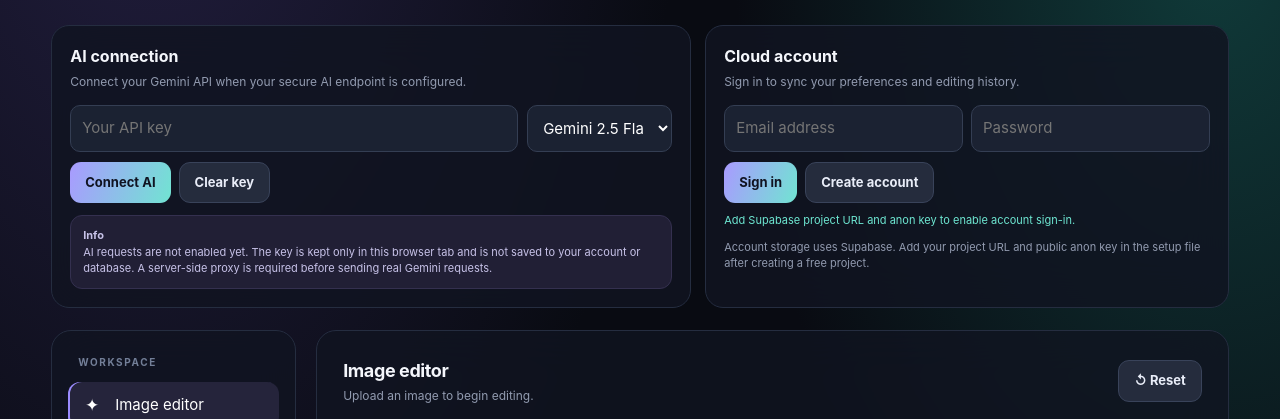
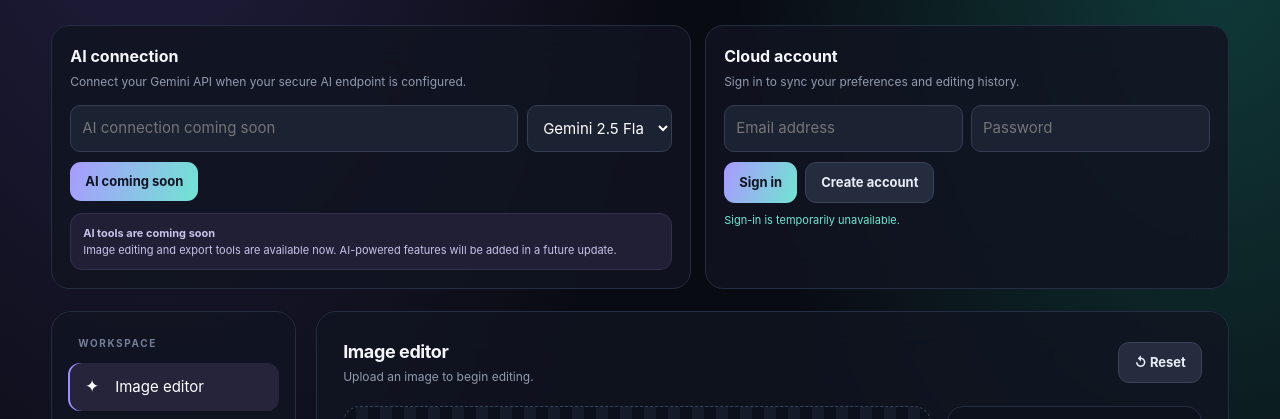
Before and after one commit to vishalkumarsingh-git/Image-tools, a plain HTML site: page index.html in a window 1280 px wide. Shown: the part 320-739 px from the top of the page. Drawn offline with nearby package versions, Linux system fonts and the light colour scheme.

Commit message:
Remove developer setup details from public interface

```diff
--- a/index.html
+++ b/index.html
@@ -51,18 +51,18 @@ footer{display:flex;justify-content:space-between;gap:15px;margin-top:26px;color
  <div class="feature-card">
   <h2>AI connection</h2><p class="sub">Connect your Gemini API when your secure AI endpoint is configured.</p>
   <div class="api-row">
-   <input id="aiApiKey" type="password" autocomplete="off" placeholder="Your API key" aria-label="Your AI API key">
+   <input id="aiApiKey" type="password" autocomplete="off" placeholder="AI connection coming soon" aria-label="AI connection status" disabled>
    <select id="aiModel" aria-label="AI model"><option value="gemini-2.5-flash">Gemini 2.5 Flash</option><option value="gemini-2.5-pro">Gemini 2.5 Pro</option><option value="gemini-2.0-flash">Gemini 2.0 Flash</option></select>
   </div>
-  <div class="account-actions"><button class="primary" id="connectAiBtn">Connect AI</button><button class="secondary" id="clearAiBtn">Clear key</button></div>
-  <div class="info-box"><strong>Info</strong><br>AI requests are not enabled yet. The key is kept only in this browser tab and is not saved to your account or database. A server-side proxy is required before sending real Gemini requests.</div>
+  <div class="account-actions"><button class="primary" id="connectAiBtn" disabled>AI coming soon</button></div>
+  <div class="info-box"><strong>AI tools are coming soon</strong><br>Image editing and export tools are available now. AI-powered features will be added in a future update.</div>
  </div>
  <div class="feature-card">
   <h2>Cloud account</h2><p class="sub">Sign in to sync your preferences and editing history.</p>
   <div class="auth-fields"><input id="accountEmail" type="email" placeholder="Email address" autocomplete="email"><input id="accountPassword" type="password" placeholder="Password" autocomplete="current-password"></div>
   <div class="account-actions"><button class="primary" id="signInBtn">Sign in</button><button class="secondary" id="signUpBtn">Create account</button><button class="secondary" id="signOutBtn" hidden>Sign out</button></div>
-  <div class="auth-status" id="authStatus" role="status" aria-live="polite">Cloud sync is not configured yet.</div>
-  <p class="meta-note">Account storage uses Supabase. Add your project URL and public anon key in the setup file after creating a free project.</p>
+  <div class="auth-status" id="authStatus" role="status" aria-live="polite">Sign-in is temporarily unavailable.</div>
+
  </div>
 </section>
 <div class="layout">
@@ -181,12 +181,11 @@ function getMeta(){return Object.fromEntries(metaIds.map(id=>[id,document.getEle
 document.getElementById('clearMetaBtn').onclick=()=>{metaIds.forEach(id=>document.getElementById(id).value='');presetSelect.value=''};
 document.getElementById('readMetaBtn').onclick=async()=>{if(!sourceImage){notify('Upload a JPEG image first.');return}try{if(!window.piexif){notify('Metadata library did not load.');return}const data=await new Promise((resolve,reject)=>{const r=new FileReader();r.onload=()=>resolve(r.result);r.onerror=reject;r.readAsDataURL(currentImageFile)});const ex=piexif.load(data),z=ex['0th']||{},e=ex.Exif||{};document.getElementById('metaMake').value=z[piexif.ImageIFD.Make]||'';document.getElementById('metaModel').value=z[piexif.ImageIFD.Model]||'';document.getElementById('metaLens').value=e[piexif.ExifIFD.LensModel]||'';document.getElementById('metaArtist').value=z[piexif.ImageIFD.Artist]||'';document.getElementById('metaCopyright').value=z[piexif.ImageIFD.Copyright]||'';document.getElementById('metaDescription').value=z[piexif.ImageIFD.ImageDescription]||'';const dt=e[piexif.ExifIFD.DateTimeOriginal]||'';if(dt)document.getElementById('metaDate').value=dt.replace(/^([0-9]{4}):([0-9]{2}):([0-9]{2}) /,'$1-$2-$3T').slice(0,16);notify('JPEG metadata loaded.')}catch(err){notify('Could not read metadata. Use a JPEG with EXIF data.')}};
 document.getElementById('exportMetaBtn').onclick=()=>{if(!sourceImage){notify('Upload an image first.');return}if(!window.piexif){notify('Metadata library did not load.');return}try{const data=dataUrlFromCanvas(),ex=piexif.load(data),z=ex['0th']||{},e=ex.Exif||{},m=getMeta();const put=(obj,key,val)=>{if(val)obj[key]=val;else delete obj[key]};put(z,piexif.ImageIFD.Make,m.metaMake);put(z,piexif.ImageIFD.Model,m.metaModel);put(z,piexif.ImageIFD.Artist,m.metaArtist);put(z,piexif.ImageIFD.Copyright,m.metaCopyright);put(z,piexif.ImageIFD.ImageDescription,m.metaDescription);put(z,piexif.ImageIFD.Software,'Programming Blitz. Image Studio');put(e,piexif.ExifIFD.LensModel,m.metaLens);put(e,piexif.ExifIFD.DateTimeOriginal,dateExif(m.metaDate));put(e,piexif.ExifIFD.DateTimeDigitized,dateExif(m.metaDate));ex['0th']=z;ex.Exif=e;const out=piexif.insert(piexif.dump(ex),data),a=document.createElement('a');a.href=out;a.download=sourceName+'-metadata.jpg';a.click();notify('JPEG exported with edited metadata.');saveEditRecord('metadata-export')}catch(err){console.error(err);notify('Metadata export failed. Try a smaller JPEG image.')}};
-function initCloud(){if(!window.supabase||SUPABASE_URL.startsWith('YOUR_')||SUPABASE_ANON_KEY.startsWith('YOUR_')){document.getElementById('authStatus').textContent='Add Supabase project URL and anon key to enable account sign-in.';return}cloudClient=window.supabase.createClient(SUPABASE_URL,SUPABASE_ANON_KEY);cloudClient.auth.getSession().then(({data})=>setCloudUser(data.session?.user||null));cloudClient.auth.onAuthStateChange((_event,session)=>setCloudUser(session?.user||null))}
+function initCloud(){if(!window.supabase||SUPABASE_URL.startsWith('YOUR_')||SUPABASE_ANON_KEY.startsWith('YOUR_')){document.getElementById('authStatus').textContent='Sign-in is temporarily unavailable.';return}cloudClient=window.supabase.createClient(SUPABASE_URL,SUPABASE_ANON_KEY);cloudClient.auth.getSession().then(({data})=>setCloudUser(data.session?.user||null));cloudClient.auth.onAuthStateChange((_event,session)=>setCloudUser(session?.user||null))}
 async function setCloudUser(user){cloudUser=user;const status=document.getElementById('authStatus');status.textContent=user?'Signed in as '+user.email+' · cloud sync enabled':'Not signed in';document.getElementById('signOutBtn').hidden=!user;document.getElementById('signInBtn').hidden=!!user;document.getElementById('signUpBtn').hidden=!!user;if(user){const {error}=await cloudClient.from('profiles').upsert({id:user.id,email:user.email,updated_at:new Date().toISOString()});if(error)status.textContent='Signed in, but profile sync needs the SQL setup: '+error.message}}
-async function authAction(kind){if(!cloudClient){notify('Configure Supabase first.');return}const email=document.getElementById('accountEmail').value.trim(),password=document.getElementById('accountPassword').value;if(!email||!password){notify('Enter your email and password.');return}const status=document.getElementById('authStatus');status.textContent='Please wait…';const result=kind==='signup'?await cloudClient.auth.signUp({email,password}):await cloudClient.auth.signInWithPassword({email,password});if(result.error){status.textContent=result.error.message;return}if(kind==='signup'&&!result.data.session)status.textContent='Account created. Check your email to confirm, then sign in.';else status.textContent='Account connected.'}
+async function authAction(kind){if(!cloudClient){notify('Sign-in is temporarily unavailable.');return}const email=document.getElementById('accountEmail').value.trim(),password=document.getElementById('accountPassword').value;if(!email||!password){notify('Enter your email and password.');return}const status=document.getElementById('authStatus');status.textContent='Please wait…';const result=kind==='signup'?await cloudClient.auth.signUp({email,password}):await cloudClient.auth.signInWithPassword({email,password});if(result.error){status.textContent=result.error.message;return}if(kind==='signup'&&!result.data.session)status.textContent='Account created. Check your email to confirm, then sign in.';else status.textContent='Account connected.'}
 document.getElementById('signInBtn').onclick=()=>authAction('signin');document.getElementById('signUpBtn').onclick=()=>authAction('signup');document.getElementById('signOutBtn').onclick=async()=>{if(cloudClient)await cloudClient.auth.signOut();};
-document.getElementById('connectAiBtn').onclick=async()=>{const key=document.getElementById('aiApiKey').value.trim();if(!key){notify('Enter your API key first.');return}const model=document.getElementById('aiModel').value;sessionStorage.setItem('pb_ai_model',model);if(cloudClient&&cloudUser){const {error}=await cloudClient.from('profiles').upsert({id:cloudUser.id,email:cloudUser.email,selected_model:model,updated_at:new Date().toISOString()});if(error)notify('Model preference could not sync: '+error.message);else notify('Model preference synced. API key remains only in this tab.')}else notify('Model preference set for this tab. AI calls remain disabled until the secure server endpoint is configured.')};
-document.getElementById('clearAiBtn').onclick=()=>{document.getElementById('aiApiKey').value='';sessionStorage.removeItem('pb_ai_model');notify('API key cleared from the page.')};
+document.getElementById('connectAiBtn').onclick=()=>notify('AI-powered tools are coming soon.');
 async function saveEditRecord(action){if(!cloudClient||!cloudUser)return;try{await cloudClient.from('edit_history').insert({user_id:cloudUser.id,action,filename:sourceName,created_at:new Date().toISOString()})}catch(e){console.warn('History sync failed',e)}}
 const originalDownload=document.getElementById('downloadBtn');originalDownload.addEventListener('click',()=>saveEditRecord('image-export'));
 initCloud();
```
